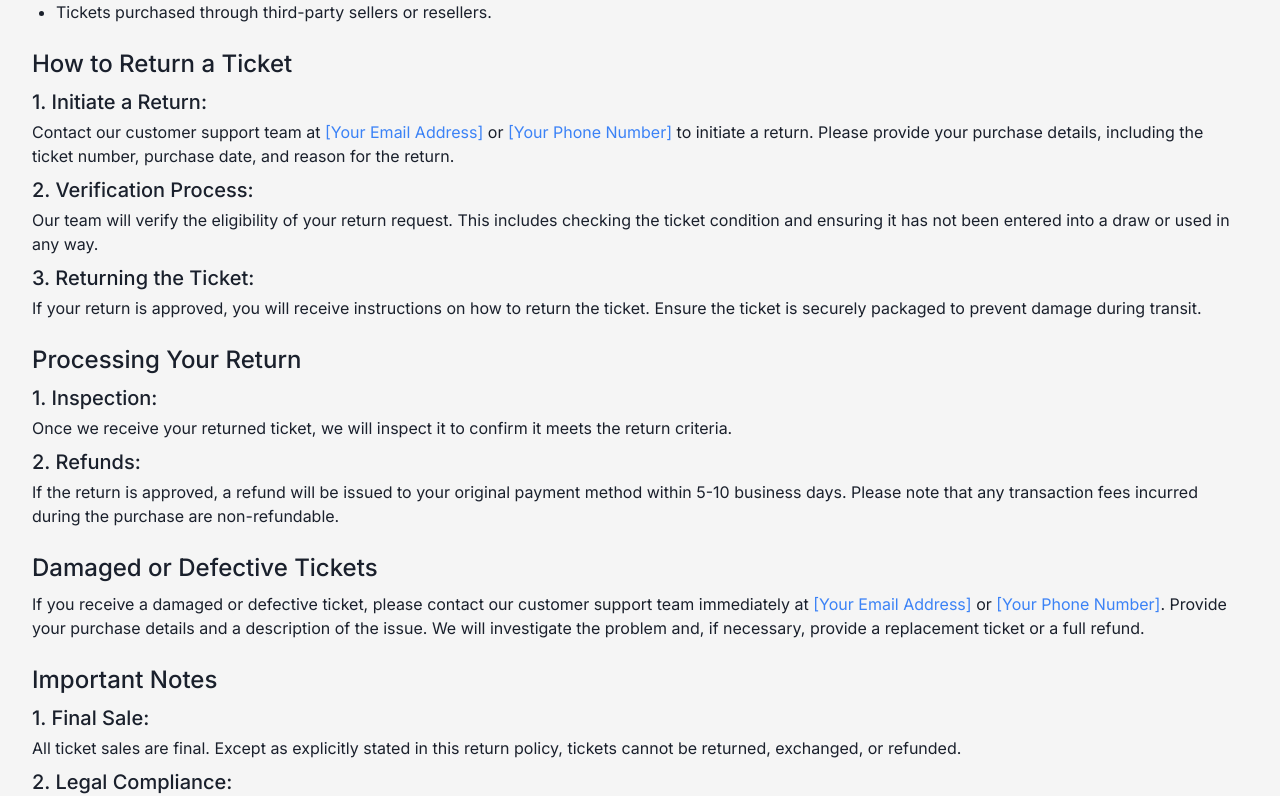
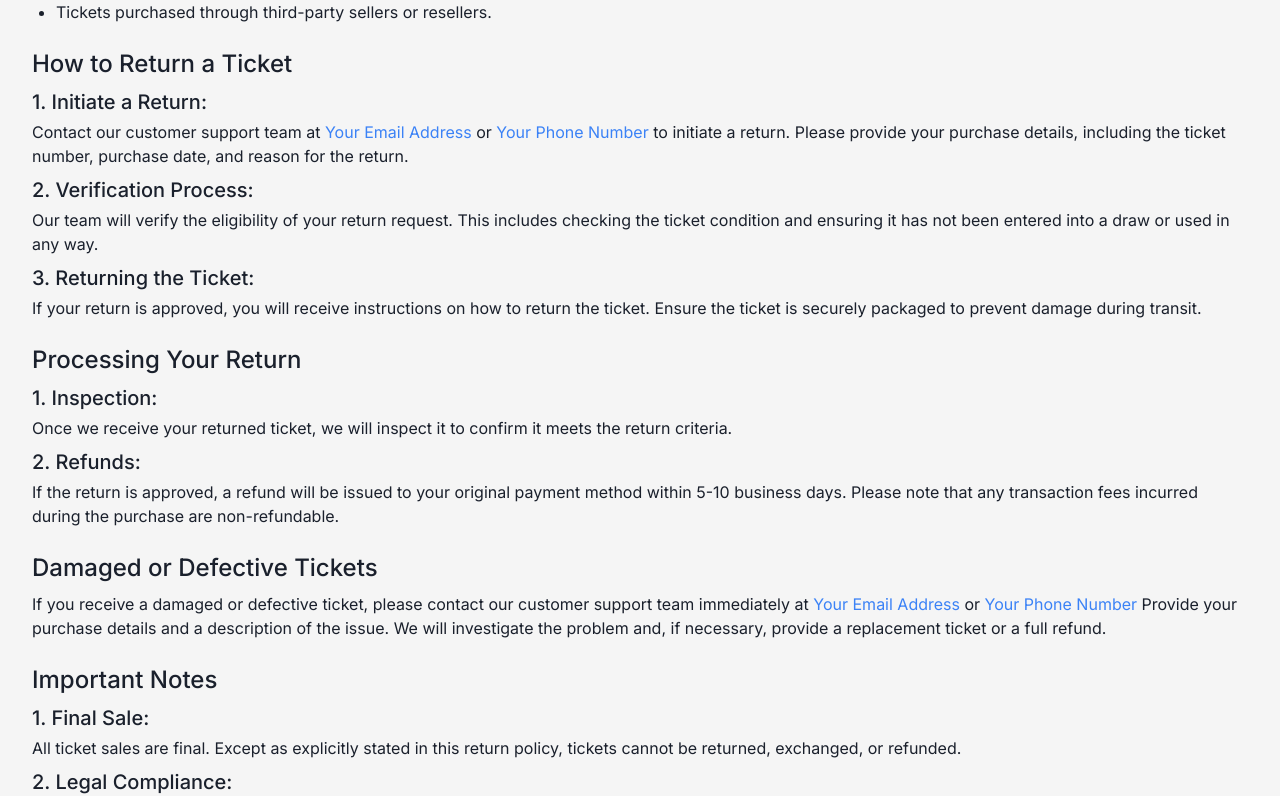
Before and after one commit to sazzad9911/lottery, a Next.js app: page /pages/return-policy in a window 1280 px wide. Shown: the part 444-1240 px from the top of the page. Built offline with nearby package versions, Linux system fonts and the light colour scheme.

Commit message:
returnpolicy

```diff
--- a/app/pages/return-policy/page.tsx
+++ b/app/pages/return-policy/page.tsx
@@ -1,62 +1,218 @@
-import React from 'react';
+"use client";
+import React from "react";
+import { useSelector } from "react-redux";
+import { RootState } from "@/app/redux/store";
 
 const ReturnPolicy = () => {
+  const language = useSelector((state: RootState) => state.language.language);
   return (
     <div className="container mx-auto px-2 md:px-8 ">
-      <h1 className="text-3xl font-medium mb-4">Return Policy</h1>
+      <h1 className="text-3xl font-medium mb-4">
+        {language === "en" ? "Return Policy" : "প্রত্যাবর্তন নীতিমালা"}
+      </h1>
       <p className="mb-6">
-        At Dear Lottery, we aim to provide a seamless and satisfactory experience for all our participants. While we strive to ensure that every transaction is smooth and transparent, we understand that issues may occasionally arise. Our return policy is designed to address such situations fairly and efficiently.
+        {language === "en"
+          ? "At Dear Lottery, we aim to provide a seamless and satisfactory experience for all our participants. While we strive to ensure that every transaction is smooth and transparent, we understand that issues may occasionally arise. Our return policy is designed to address such situations fairly and efficiently."
+          : "ডিয়ার লটারিতে, আমরা আমাদের সকল অংশগ্রহণকারীদের জন্য একটি নিরবচ্ছিন্ন এবং সন্তোষজনক অভিজ্ঞতা প্রদানের লক্ষ্য রাখি। যদিও আমরা প্রতিটি লেনদেন মসৃণ এবং স্বচ্ছ হয় তা নিশ্চিত করার চেষ্টা করি, আমরা বুঝতে পারি যে মাঝে মাঝে সমস্যা দেখা দিতে পারে। আমাদের রিটার্ন নীতিটি এই ধরনের পরিস্থিতি মোকাবেলা করার জন্য ডিজাইন করা হয়েছে সুষ্ঠু এবং দক্ষতার সাথে।"}
       </p>
 
       <section className="mb-6">
-        <h2 className="text-2xl font-medium mb-2">Eligibility for Returns</h2>
-        <h3 className="text-xl font-medium mb-1">1. Time Frame:</h3>
-        <p className="mb-2">All return requests must be made within 7 days of the ticket purchase date. After this period, tickets are no longer eligible for return or refund.</p>
-        <h3 className="text-xl font-medium mb-1">2. Condition:</h3>
-        <p className="mb-2">Tickets must be returned in their original condition and must not have been used, damaged, or tampered with in any way.</p>
-        <h3 className="text-xl font-medium mb-1">3. Non-Returnable Items:</h3>
+        <h2 className="text-2xl font-medium mb-2">
+          {language === "en"
+            ? "Eligibility for Returns"
+            : "রিটার্নের জন্য যোগ্যতা"}
+        </h2>
+        <h3 className="text-xl font-medium mb-1">
+          {language === "en" ? "1. Time Frame:" : "১. সময়সীমা:"}
+        </h3>
+        <p className="mb-2">
+          {language === "en"
+            ? "All return requests must be made within 7 days of the ticket purchase date. After this period, tickets are no longer eligible for return or refund."
+            : "টিকিট কেনার তারিখের ৭ দিনের মধ্যে সমস্ত ফেরত অনুরোধ করতে হবে। এই সময়ের পরে, টিকিট আর ফেরত বা ফেরতের জন্য যোগ্য নয়।"}
+        </p>
+        <h3 className="text-xl font-medium mb-1">
+          {language === "en" ? "2. Condition:" : "২. শর্ত:"}
+        </h3>
+        <p className="mb-2">
+          {language === "en"
+            ? "Tickets must be returned in their original condition and must not have been used, damaged, or tampered with in any way."
+            : "টিকিট অবশ্যই তাদের আসল অবস্থায় ফেরত দিতে হবে এবং ব্যবহার করা, ক্ষতিগ্রস্থ করা বা কোনোভাবেই টেম্পার করা যাবে না।"}
+        </p>
+        <h3 className="text-xl font-medium mb-1">
+          {language === "en"
+            ? "3. Non-Returnable Items:"
+            : "৩. ফেরতযোগ্য নয় আইটেম:"}
+        </h3>
         <ul className="list-disc ml-6 mb-2">
-          <li>Lottery tickets that have already been entered into a draw or are past the draw date.</li>
-          <li>Tickets purchased through third-party sellers or resellers.</li>
+          <li>
+            {language === "en"
+              ? "Lottery tickets that have already been entered into a draw or are past the draw date."
+              : "লটারির টিকিট যা ইতিমধ্যেই ড্র করা হয়েছে বা ড্রয়ের তারিখ পেরিয়ে গেছে ৷"}
+          </li>
+          <li>
+            {language === "en"
+              ? "Tickets purchased through third-party sellers or resellers."
+              : "তৃতীয় পক্ষের বিক্রেতা বা রিসেলারদের মাধ্যমে কেনা টিকিট ।"}
+          </li>
         </ul>
       </section>
 
       <section className="mb-6">
-        <h2 className="text-2xl font-medium mb-2">How to Return a Ticket</h2>
-        <h3 className="text-xl font-medium mb-1">1. Initiate a Return:</h3>
-        <p className="mb-2">Contact our customer support team at <a href="mailto:youremail@example.com" className="text-blue-500">[Your Email Address]</a> or <a href="tel:+1234567890" className="text-blue-500">[Your Phone Number]</a> to initiate a return. Please provide your purchase details, including the ticket number, purchase date, and reason for the return.</p>
-        <h3 className="text-xl font-medium mb-1">2. Verification Process:</h3>
-        <p className="mb-2">Our team will verify the eligibility of your return request. This includes checking the ticket condition and ensuring it has not been entered into a draw or used in any way.</p>
-        <h3 className="text-xl font-medium mb-1">3. Returning the Ticket:</h3>
-        <p className="mb-2">If your return is approved, you will receive instructions on how to return the ticket. Ensure the ticket is securely packaged to prevent damage during transit.</p>
-      </section>
+        <h2 className="text-2xl font-medium mb-2">
+          {language === "en"
+            ? "How to Return a Ticket"
+            : "কিভাবে একটি টিকিট ফেরত"}
+        </h2>
+        <h3 className="text-xl font-medium mb-1">
+        {language === "en"
+            ? "1. Initiate a Return:"
+            : "১. একটি প্রত্যাবর্তন শুরু করুন:"}
+          </h3>
+        <p className="mb-2">
+        {language === "en"
+            ? "Contact our customer support team at "
+            : "এ আমাদের গ্রাহক সহায়তা দলের সাথে যোগাযোগ করুন "}
+          <a href="mailto:youremail@example.com" className="text-blue-500">
+          {language === "en"
+            ? "Your Email Address"
+            : "আপনার ইমেইল ঠিকানা"}
+          </a>{" "}
+          {language === "en"
+            ? "or"
+            : "বা"}
+          {" "}
+          <a href="tel:+1234567890" className="text-blue-500">
+          {language === "en"
+            ? "Your Phone Number"
+            : "আপনার ফোন নম্বর"}
 
-      <section className="mb-6">
-        <h2 className="text-2xl font-medium mb-2">Processing Your Return</h2>
-        <h3 className="text-xl font-medium mb-1">1. Inspection:</h3>
-        <p className="mb-2">Once we receive your returned ticket, we will inspect it to confirm it meets the return criteria.</p>
-        <h3 className="text-xl font-medium mb-1">2. Refunds:</h3>
-        <p className="mb-2">If the return is approved, a refund will be issued to your original payment method within 5-10 business days. Please note that any transaction fees incurred during the purchase are non-refundable.</p>
-      </section>
+          </a>{" "}
+          {language === "en"
+            ? "to initiate a return. Please provide your purchase details, including the ticket number, purchase date, and reason for the return."
+            : "একটি প্রত্যাবর্তন শুরু করতে টিকিট নম্বর, ক্রয়ের তারিখ এবং ফেরতের কারণ সহ আপনার ক্রয়ের বিশদ বিবরণ দিন।"}
+        </p>
+        <h3 className="text-xl font-medium mb-1">
+        {language === "en"
+            ? "2. Verification Process:"
+            : "২. যাচাইকরণ প্রক্রিয়া:"}
 
-      <section className="mb-6">
-        <h2 className="text-2xl font-medium mb-2">Damaged or Defective Tickets</h2>
+          </h3>
         <p className="mb-2">
-          If you receive a damaged or defective ticket, please contact our customer support team immediately at <a href="mailto:youremail@example.com" className="text-blue-500">[Your Email Address]</a> or <a href="tel:+1234567890" className="text-blue-500">[Your Phone Number]</a>. Provide your purchase details and a description of the issue. We will investigate the problem and, if necessary, provide a replacement ticket or a full refund.
+        {language === "en"
+            ? "Our team will verify the eligibility of your return request. This includes checking the ticket condition and ensuring it has not been entered into a draw or used in any way."
+            : "আমাদের দল আপনার রিটার্ন অনুরোধের যোগ্যতা যাচাই করবে। এর মধ্যে রয়েছে টিকিটের অবস্থা পরীক্ষা করা এবং নিশ্চিত করা যে এটি কোনও ড্রয়ে প্রবেশ করা হয়নি বা কোনওভাবে ব্যবহার করা হয়নি ।"}
+        </p>
+        <h3 className="text-xl font-medium mb-1">
+        {language === "en"
+            ? "3. Returning the Ticket:"
+            : "৩. টিকিট ফেরত দেওয়া:"}
+          </h3>
+        <p className="mb-2">
+        {language === "en"
+            ? " If your return is approved, you will receive instructions on how to return the ticket. Ensure the ticket is securely packaged to prevent damage during transit."
+            : "আপনার রিটার্ন অনুমোদিত হলে, আপনি কীভাবে টিকিট ফেরত দেবেন তার নির্দেশাবলী পাবেন। ট্রানজিটের সময় ক্ষতি এড়াতে টিকিটটি নিরাপদে প্যাকেজ করা হয়েছে তা নিশ্চিত করুন ।"}
+
         </p>
       </section>
 
       <section className="mb-6">
-        <h2 className="text-2xl font-medium mb-2">Important Notes</h2>
-        <h3 className="text-xl font-medium mb-1">1. Final Sale:</h3>
-        <p className="mb-2">All ticket sales are final. Except as explicitly stated in this return policy, tickets cannot be returned, exchanged, or refunded.</p>
-        <h3 className="text-xl font-medium mb-1">2. Legal Compliance:</h3>
-        <p className="mb-2">All return and refund requests are subject to local laws and regulations governing lottery ticket sales and returns.</p>
+        <h2 className="text-2xl font-medium mb-2">
+        {language === "en"
+            ? "Processing Your Return"
+            : "আপনার রিটার্ন প্রক্রিয়াকরণ"}
+          </h2>
+        <h3 className="text-xl font-medium mb-1">
+        {language === "en"
+            ? "1. Inspection:"
+            : "১. পরিদর্শন:"}
+          </h3>
+        <p className="mb-2">
+        {language === "en"
+            ? "Once we receive your returned ticket, we will inspect it to confirm it meets the return criteria."
+            : "একবার আমরা আপনার রিটার্ন টিকিট পেয়ে গেলে, এটি ফেরতের মানদণ্ড পূরণ করে তা নিশ্চিত করতে আমরা এটি পরীক্ষা করব ।"}
+        </p>
+        <h3 className="text-xl font-medium mb-1">
+        {language === "en"
+            ? "2. Refunds:"
+            : "২. ফেরত:"}
+          </h3>
+        <p className="mb-2">
+        {language === "en"
+            ? "If the return is approved, a refund will be issued to your original payment method within 5-10 business days. Please note that any transaction fees incurred during the purchase are non-refundable."
+            : "রিটার্ন অনুমোদিত হলে, ৫-১০ ব্যবসায়িক দিনের মধ্যে আপনার মূল অর্থপ্রদানের পদ্ধতিতে একটি ফেরত জারি করা হবে। অনুগ্রহ করে মনে রাখবেন ক্রয়ের সময় যে কোনো লেনদেনের ফি ফেরতযোগ্য নয়।"}
+        </p>
+      </section>
+
+      <section className="mb-6">
+        <h2 className="text-2xl font-medium mb-2">
+        {language === "en"
+            ? "Damaged or Defective Tickets"
+            : "ক্ষতিগ্রস্ত বা ত্রুটিপূর্ণ টিকিট"}
+        </h2>
+        <p className="mb-2">
+        {language === "en"
+            ? "If you receive a damaged or defective ticket, please contact our customer support team immediately at "
+            : "আপনি যদি একটি ক্ষতিগ্রস্ত বা ত্রুটিপূর্ণ টিকিট পান, অনুগ্রহ করে অবিলম্বে আমাদের গ্রাহক সহায়তা দলের সাথে যোগাযোগ করুন "}
+          <a href="mailto:youremail@example.com" className="text-blue-500">
+          {language === "en"
+            ? "Your Email Address "
+            : "আপনার ইমেইল ঠিকানা "}
+          </a>
+          {language === "en"
+            ? "or "
+            : "বা "}
+          <a href="tel:+1234567890" className="text-blue-500">
+          {language === "en"
+            ? "Your Phone Number "
+            : "আপনার ফোন নম্বর "}
+          </a>
+          {language === "en"
+            ? "Provide your purchase details and a description of the issue. We will investigate the problem and, if necessary, provide a replacement ticket or a full refund."
+            : "আপনার ক্রয়ের বিশদ এবং সমস্যার একটি বিবরণ প্রদান করুন। আমরা সমস্যাটি তদন্ত করব এবং প্রয়োজনে প্রতিস্থাপনের টিকিট বা সম্পূর্ণ অর্থ ফেরত প্রদান করব।"}
+        </p>
+      </section>
+
+      <section className="mb-6">
+        <h2 className="text-2xl font-medium mb-2">
+        {language === "en"
+            ? "Important Notes"
+            : "গুরুত্বপূর্ণ নোট"}
+
+          </h2>
+        <h3 className="text-xl font-medium mb-1">
+        {language === "en"
+            ? "1. Final Sale:"
+            : "১ . চূড়ান্ত বিক্রয়:"}
+
+          </h3>
+        <p className="mb-2">
+        {language === "en"
+            ? "All ticket sales are final. Except as explicitly stated in this return policy, tickets cannot be returned, exchanged, or refunded."
+            : "সকল টিকেট বিক্রয় চূড়ান্ত হয়। এই রিটার্ন নীতিতে স্পষ্টভাবে উল্লেখ করা ছাড়া, টিকিট ফেরত, বিনিময় বা ফেরত দেওয়া যাবে না।"}
+        </p>
+        <h3 className="text-xl font-medium mb-1">
+        {language === "en"
+            ? "2. Legal Compliance:"
+            : "২. আইনি সম্মতি:"}
+          </h3>
+        <p className="mb-2">
+        {language === "en"
+            ? "All return and refund requests are subject to local laws and regulations governing lottery ticket sales and returns."
+            : "সমস্ত রিটার্ন এবং রিফান্ডের অনুরোধ লটারি টিকিট বিক্রয় এবং রিটার্ন নিয়ন্ত্রণকারী স্থানীয় আইন এবং প্রবিধানের অধীন।"}
+        </p>
       </section>
 
       <section className="pb-6">
-        <h2 className="text-2xl font-medium mb-2">Contact Us</h2>
-        <p>For any questions or concerns regarding our return policy, please reach out to our customer support team.</p>
+        <h2 className="text-2xl font-medium mb-2">
+        {language === "en"
+            ? "Contact Us"
+            : "যোগাযোগ করুন"}
+          </h2>
+        <p>
+        {language === "en"
+            ? "For any questions or concerns regarding our return policy, please reach out to our customer support team."
+            : "আমাদের রিটার্ন নীতি সংক্রান্ত কোনো প্রশ্ন বা উদ্বেগের জন্য, অনুগ্রহ করে আমাদের গ্রাহক সহায়তা দলের সাথে যোগাযোগ করুন।"}
+        </p>
       </section>
     </div>
   );
```
